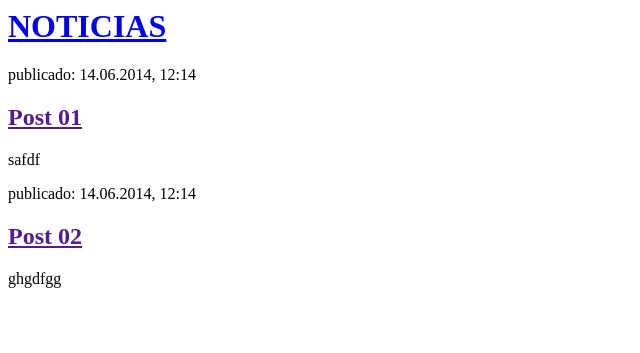
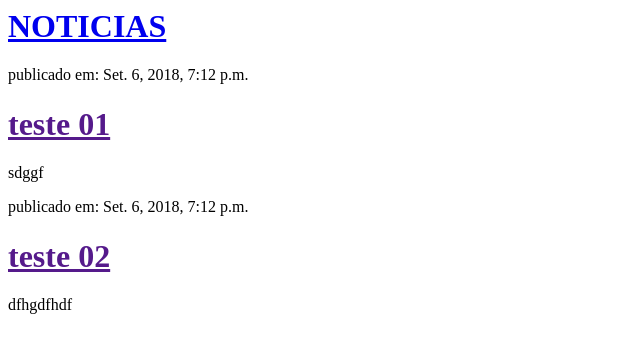
Before and after one commit to ssgabrielly/noticias, a Django app: page / in a window 1280 px wide. Shown: the top 353 px of the page, without its empty margins (0-640 px from the left). Run offline with Django 3.2, Linux system fonts and the light colour scheme; data comes from the database, SQL or seed files in the repository.

Commit message:
Modificando templates

```diff
--- a/noticias/templates/noticias/post_list.html
+++ b/noticias/templates/noticias/post_list.html
@@ -6,16 +6,12 @@
         <div>
             <h1><a href="/">NOTICIAS</a></h1>
         </div>
-        <div>
-            <p>publicado: 14.06.2014, 12:14</p>
-            <h2><a href="">Post 01</a></h2>
-            <p>safdf</p>
-        </div>
-
-        <div>
-            <p>publicado: 14.06.2014, 12:14</p>
-            <h2><a href="">Post 02</a></h2>
-            <p>ghgdfgg</p>
-        </div>
+        {% for post in posts %}
+            <div>
+                <p>publicado em: {{ post.published_date }}</p>
+                <h1><a href="">{{ post.title }}</a></h1>
+                <p>{{ post.text|linebreaksbr }}</p>
+            </div>
+        {% endfor %}
     </body>
 </html>
--- a/noticias/views.py
+++ b/noticias/views.py
@@ -1,4 +1,8 @@
 from django.shortcuts import render
+from django.utils import timezone
+from .models import Post
+
 
 def post_list(request):
-    return render(request, 'noticias/post_list.html', {})
+    posts = Post.objects.filter(published_date__lte=timezone.now()).order_by('published_date')
+    return render(request, 'noticias/post_list.html', {'posts': posts})
```
